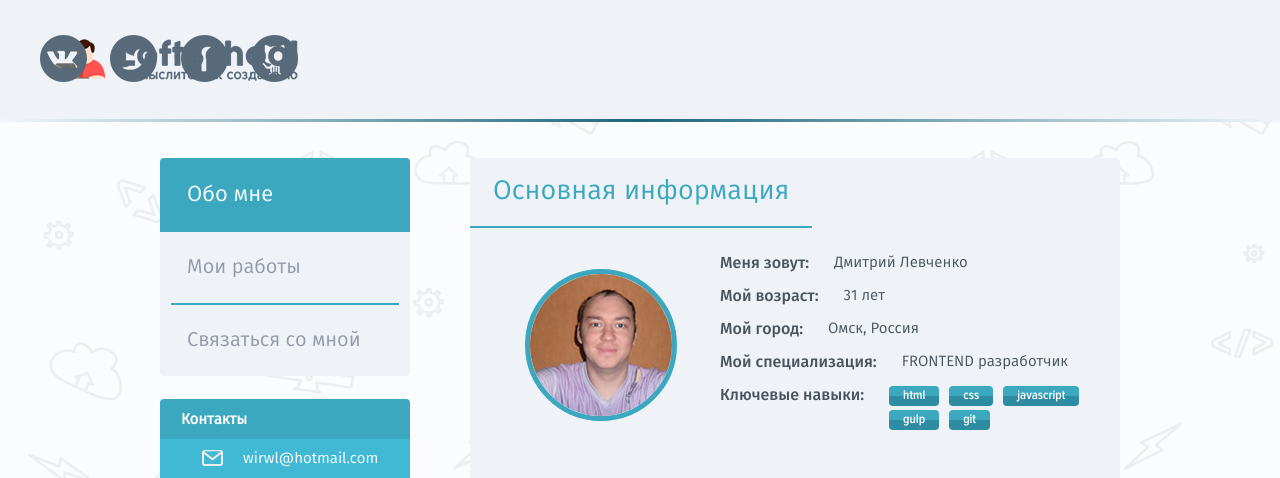
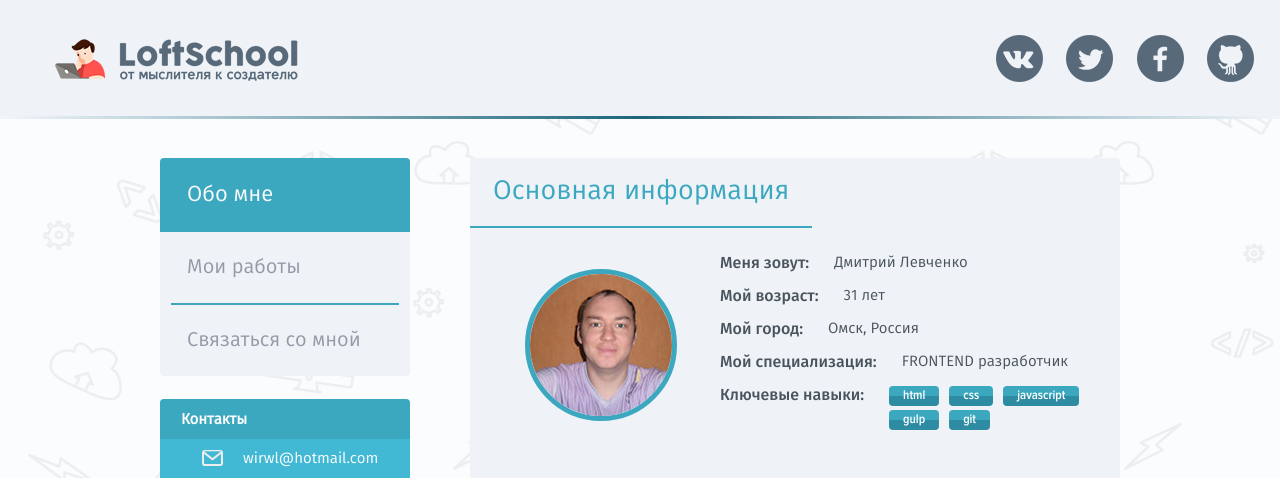
Before and after one commit to wirwl/lht1, a PHP site: page / in a window 1280 px wide. Shown: the top 478 px of the page. Run offline with PHP 8.4, Linux system fonts and the light colour scheme.

Commit message:
Fix spritesheet for IE8 and PixelPerfect changes

```diff
--- a/app/css/main.css
+++ b/app/css/main.css
@@ -38,10 +38,10 @@ body {
 	position: relative;
 }
 .page-header {
-	height: 119px;
+	height: 116px;
 	background: #eff3f7;
 	position: relative;
-	margin-bottom: 39px;
+	margin-bottom: 42px;
 }
 .page-header .header-logo-link{
 	position: absolute;
@@ -54,7 +54,7 @@ body {
 }
 .page-header .socials {
 	position: absolute;
-	right: -16;
+	right: -16px;
 	top: 35px;
 }
 /* Шапка конец */
@@ -87,10 +87,10 @@ body {
 	background-position: -47px 0px;
 }
 .socials .socials-link.vk { background-position:  0px 0px;}
-.socials .socials-link.tw { background-position: -47px 0px;}
-.socials .socials-link.fb { background-position: -94px 0px;}
-.socials .socials-link.gt { background-position: -141px 0px;}
-.socials .socials-link:hover {background-position-y: -47px;}
+.socials .socials-link.tw { background-position: -52px 0px;}
+.socials .socials-link.fb { background-position: -104px 0px;}
+.socials .socials-link.gt { background-position: -156px 0px;}
+.socials .socials-link:hover {background-position-y: -52px;}
 /* Блок социальных ссылок -конец */
 
 
```
Also changed, not shown: app/images/socials.png.
